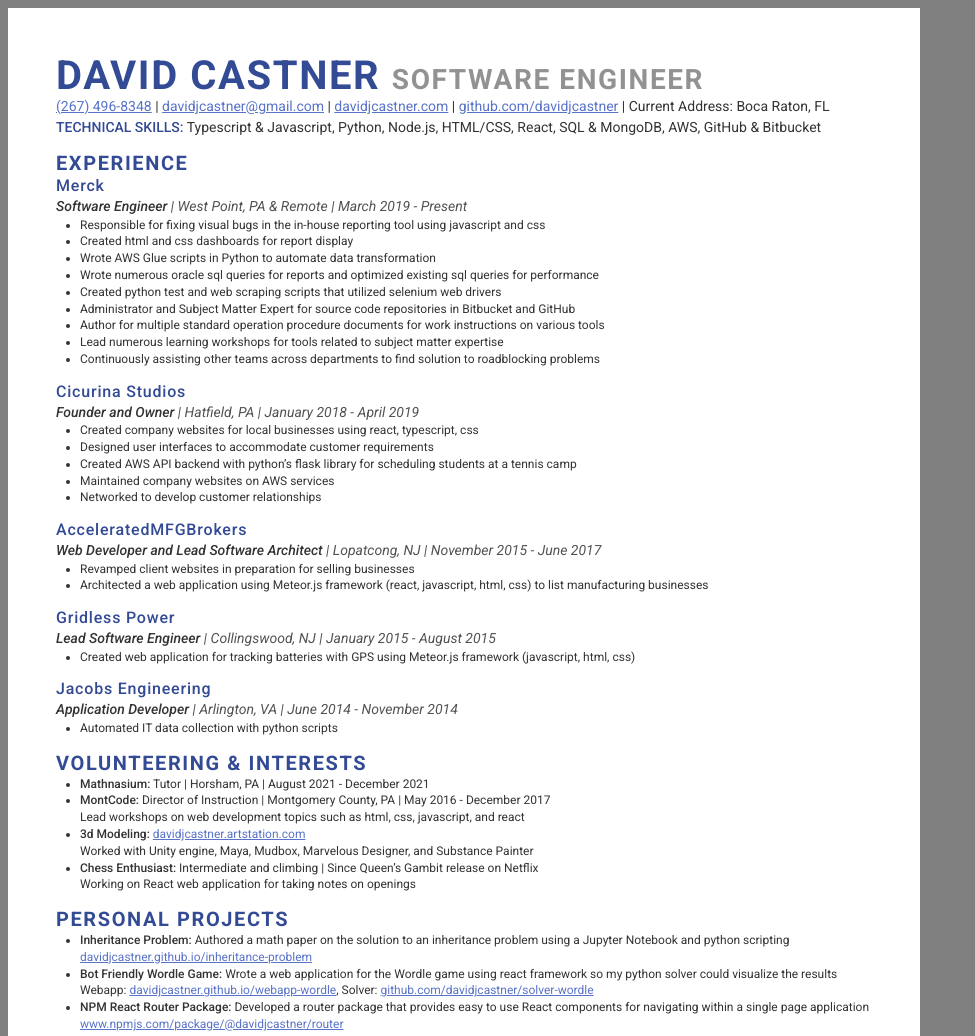
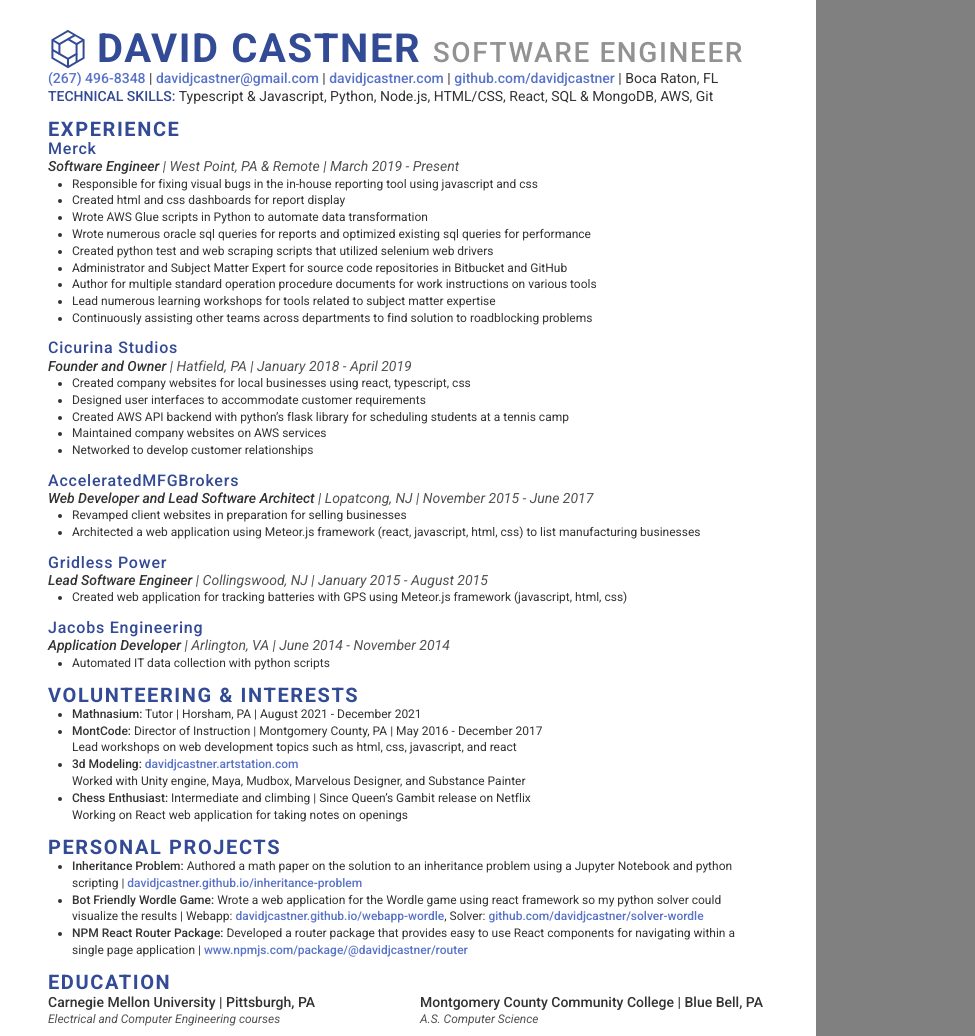
Before and after one commit to davidjcastner/resume, a plain HTML site: page index.html in a window 1280 px wide. Shown: the top 1036 px of the page, without its empty margins (0-975 px from the left). Drawn offline with Linux system fonts and the light colour scheme.

Commit message:
add logo and fix margins

```diff
--- a/index.html
+++ b/index.html
@@ -6,6 +6,7 @@
     <meta http-equiv="X-UA-Compatible" content="IE=edge">
     <meta name="viewport" content="width=device-width, initial-scale=1.0">
     <title>Resume - David Castner</title>
+    <link rel="stylesheet" href="reset.css">
     <link rel="stylesheet" href="style.css">
   </head>
 
@@ -14,24 +15,23 @@
 
       <section>
         <div class="section-row">
-          <!-- <svg id="logo" viewBox="0 0 40 40">
-            <polygon points="20,2.5 37.5,15 37.5,32.5 20,40 2.5,32.5 2.5,15" fill="none" stroke="black"
-              stroke-width="2" />
-            <polygon points="20,5 35,15 35,30 20,37.5 5,30 5,15" fill="none" stroke="black" stroke-width="2" />
-            <polygon points="20,7.5 32.5,15 32.5,27.5 20,35 7.5,27.5 7.5,15" fill="none" stroke="black"
-              stroke-width="2" />
-            <polygon points="20,10 30,15 30,25 20,32.5 10,25 10,15" fill="none" stroke="black" stroke-width="2" />
-            <polygon points="20,12.5 27.5,15 27.5,22.5 20,30 12.5,22.5 12.5,15" fill="none" stroke="black"
-              stroke-width="2" />
-            <polygon points="20,15 25,15 25,20 20,25 15,20 15,15" fill="none" stroke="black" stroke-width="2" />
-          </svg> -->
+          <svg class='logo' viewbox='0 0 100 100'>
+            <polygon points='50.0,5 88.97,27.5 88.97,72.5 50.0,95.0 11.03,72.5 11.03,27.5 ' />
+            <polygon points='50.0,25.25 71.43,37.63 71.43,62.38 50.0,74.75 28.57,62.38 28.57,37.62 ' />
+            <line x1='88.97' y1='27.5' x2='71.43' y2='37.63' />
+            <line x1='50.0' y1='95.0' x2='50.0' y2='74.75' />
+            <line x1='11.03' y1='27.5' x2='28.57' y2='37.62' />
+            <line x1='50.0' y1='25.25' x2='67.54' y2='15.12' />
+            <line x1='71.43' y1='62.38' x2='71.43' y2='82.63' />
+            <line x1='28.57' y1='62.38' x2='11.03' y2='52.25' />
+          </svg>
           <h1>David Castner <span id="subtitle">Software Engineer</span></h1>
         </div>
         <div class="section-row">
           <p><a class="link-tel" href="tel:2674968348">(267) 496-8348</a> | <a
               href="mailto:davidjcastner@gmail.com">davidjcastner@gmail.com</a> | <a
               href="https://davidjcastner.com">davidjcastner.com</a> |
-            <a href="https://github.com/davidjcastner">github.com/davidjcastner</a> | Current Address: Boca
+            <a href="https://github.com/davidjcastner">github.com/davidjcastner</a> | Boca
             Raton, FL
           </p>
         </div>
@@ -46,7 +46,7 @@
             React,
             SQL &amp; MongoDB,
             AWS,
-            GitHub & Bitbucket
+            Git
           </p>
         </div>
       </section>
@@ -188,8 +188,7 @@
           <ul>
             <li><span class="position-title">Inheritance Problem:</span> Authored a math paper on the solution to an
               inheritance problem using a Jupyter
-              Notebook and python scripting
-              <br />
+              Notebook and python scripting |
               <a
                 href="https://davidjcastner.github.io/inheritance-problem/">davidjcastner.github.io/inheritance-problem</a>
             </li>
@@ -197,8 +196,7 @@
               game
               using react framework so my
               python
-              solver could visualize the results
-              <br />
+              solver could visualize the results |
               Webapp: <a
                 href="https://davidjcastner.github.io/webapp-wordle/">davidjcastner.github.io/webapp-wordle</a>,
               Solver: <a
@@ -207,8 +205,7 @@
             <li><span class="position-title">NPM React Router Package:</span> Developed a router package that provides
               easy
               to use React components for
-              navigating within a single page application
-              <br /><a
+              navigating within a single page application | <a
                 href="https://www.npmjs.com/package/@davidjcastner/router">www.npmjs.com/package/@davidjcastner/router</a>
             </li>
           </ul>
--- /dev/null
+++ b/reset.css
@@ -0,0 +1,76 @@
+/* Box sizing rules */
+*,
+*::before,
+*::after {
+    box-sizing: border-box;
+}
+
+/* Remove default margin */
+body,
+h1,
+h2,
+h3,
+h4,
+p,
+figure,
+blockquote,
+dl,
+dd {
+    margin: 0;
+}
+
+/* Remove list styles on ul, ol elements with a list role,
+   which suggests default styling will be removed */
+ul[role='list'],
+ol[role='list'] {
+    list-style: none;
+}
+
+/* Set core root defaults */
+html:focus-within {
+    scroll-behavior: smooth;
+}
+
+/* Set core body defaults */
+body {
+    min-height: 100vh;
+    text-rendering: optimizeSpeed;
+    line-height: 1.5;
+}
+
+/* A elements that don't have a class get default styles */
+a:not([class]) {
+    text-decoration-skip-ink: auto;
+}
+
+/* Make images easier to work with */
+img,
+picture {
+    max-width: 100%;
+    display: block;
+}
+
+/* Inherit fonts for inputs and buttons */
+input,
+button,
+textarea,
+select {
+    font: inherit;
+}
+
+/* Remove all animations, transitions and smooth scroll
+   for people that prefer not to see them */
+@media (prefers-reduced-motion: reduce) {
+    html:focus-within {
+        scroll-behavior: auto;
+    }
+
+    *,
+    *::before,
+    *::after {
+        animation-duration: 0.01ms !important;
+        animation-iteration-count: 1 !important;
+        transition-duration: 0.01ms !important;
+        scroll-behavior: auto !important;
+    }
+}
--- a/style.css
+++ b/style.css
@@ -1,4 +1,5 @@
 @import url('https://fonts.googleapis.com/css2?family=Roboto:ital,wght@0,100;0,300;0,400;0,500;0,700;1,100;1,300;1,400;1,500;1,700&display=swap');
+/* @import url('https://fonts.googleapis.com/css2?family=Raleway:ital,wght@0,100;0,300;0,400;0,500;0,700;1,100;1,300;1,400;1,500;1,700&display=swap'); */
 
 :root {
     --color-body: #808080;
@@ -8,6 +9,7 @@
     --color-text-faded: #929292;
     --color-text-primary: #334a94;
     --color-text-accent: #5973c9;
+    --color-text-hover: #62b1d6;
 }
 
 @media (prefers-color-scheme: dark) {
@@ -26,14 +28,17 @@
 html {
     background-color: var(--color-body);
     color: var(--color-text-default);
+    /* font-family: 'Raleway', arial, sans-serif; */
     font-family: 'Roboto', arial, sans-serif;
 }
+
+/* layout */
 
 .resume-container {
     width: 8.5in;
     height: 11in;
     margin: 0;
-    padding: 0.5in;
+    padding: 0.3in 0.5in;
     background-color: var(--color-background);
     display: flex;
     flex-direction: column;
@@ -45,9 +50,10 @@
     margin: 0;
 }
 
-#logo {
-    width: 2.5rem;
-    height: 2.5rem;
+.section-row {
+    display: flex;
+    flex-direction: row;
+    gap: 1ch;
 }
 
 .col-divider {
@@ -55,13 +61,6 @@
     grid-template-columns: 1fr 1fr;
     grid-gap: 0.25in;
 }
-/* .col-divider {
-    display: flex;
-    flex-direction: row;
-    justify-content: space-between;
-    align-items: center;
-    gap: 0.25in;
-} */
 
 
 /* headers and paragraph */
@@ -69,14 +68,14 @@
 h1, h2, h3, h4, h5, h6, p {
     margin: 0;
     display: inline-block;
-    line-height: 1.4;
+    line-height: 1.3;
 }
 
 h1, h2, h3, h4, h5, h6 {
     color: var(--color-text-primary);
     font-size: 1rem;
     font-weight: 500;
-    line-height: 1.25;
+    line-height: 1.1;
 }
 
 h1, h2, h3 {
@@ -105,6 +104,7 @@
 #subtitle {
     color: var(--color-text-faded);
     font-size: 1.75rem;
+    font-weight: 500;
 }
 
 #technical-skills {
@@ -147,7 +147,9 @@
 
 a {
     color: var(--color-text-accent);
-    /* text-decoration: none; */
+    text-decoration: none;
+    font-weight: 500;
+    transition: color 0.2s ease-in-out;
 }
 
 /* ignore visited decoration */
@@ -155,6 +157,25 @@
     color: var(--color-text-accent);
 }
 
-/* a.link-tel {
-    text-decoration: none;
-} */
+a:hover {
+    color: var(--color-text-hover);
+}
+
+/* logo */
+svg.logo {
+    --stroke-width: calc(1rem * 5 / 16);
+    width: 2.5rem;
+    height: 2.5rem;
+}
+
+svg.logo polygon {
+    fill: none;
+    stroke: var(--color-text-primary);
+    stroke-width: var(--stroke-width);
+}
+
+svg.logo line {
+    stroke: var(--color-text-primary);
+    stroke-linecap: butt;
+    stroke-width: var(--stroke-width);
+}
```
